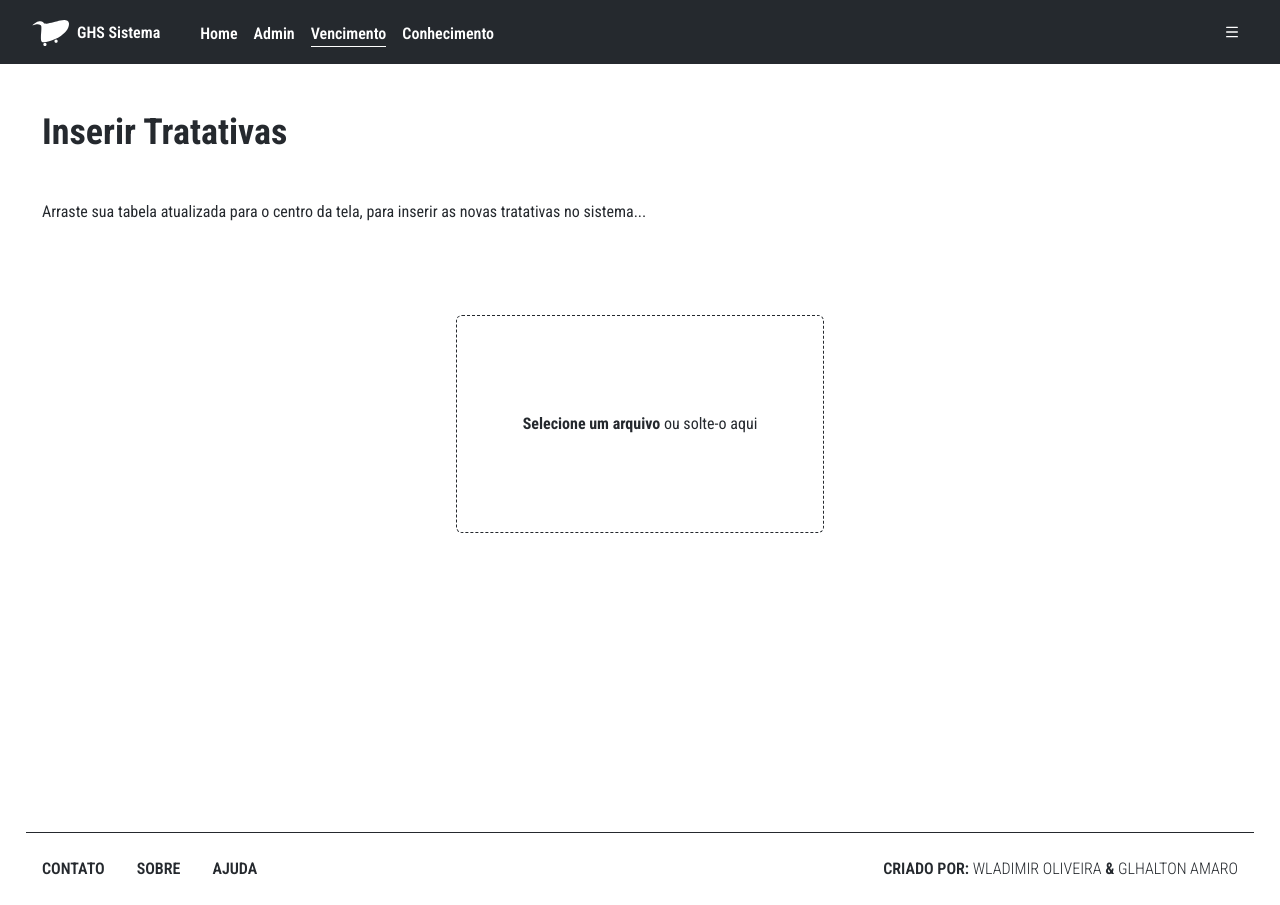
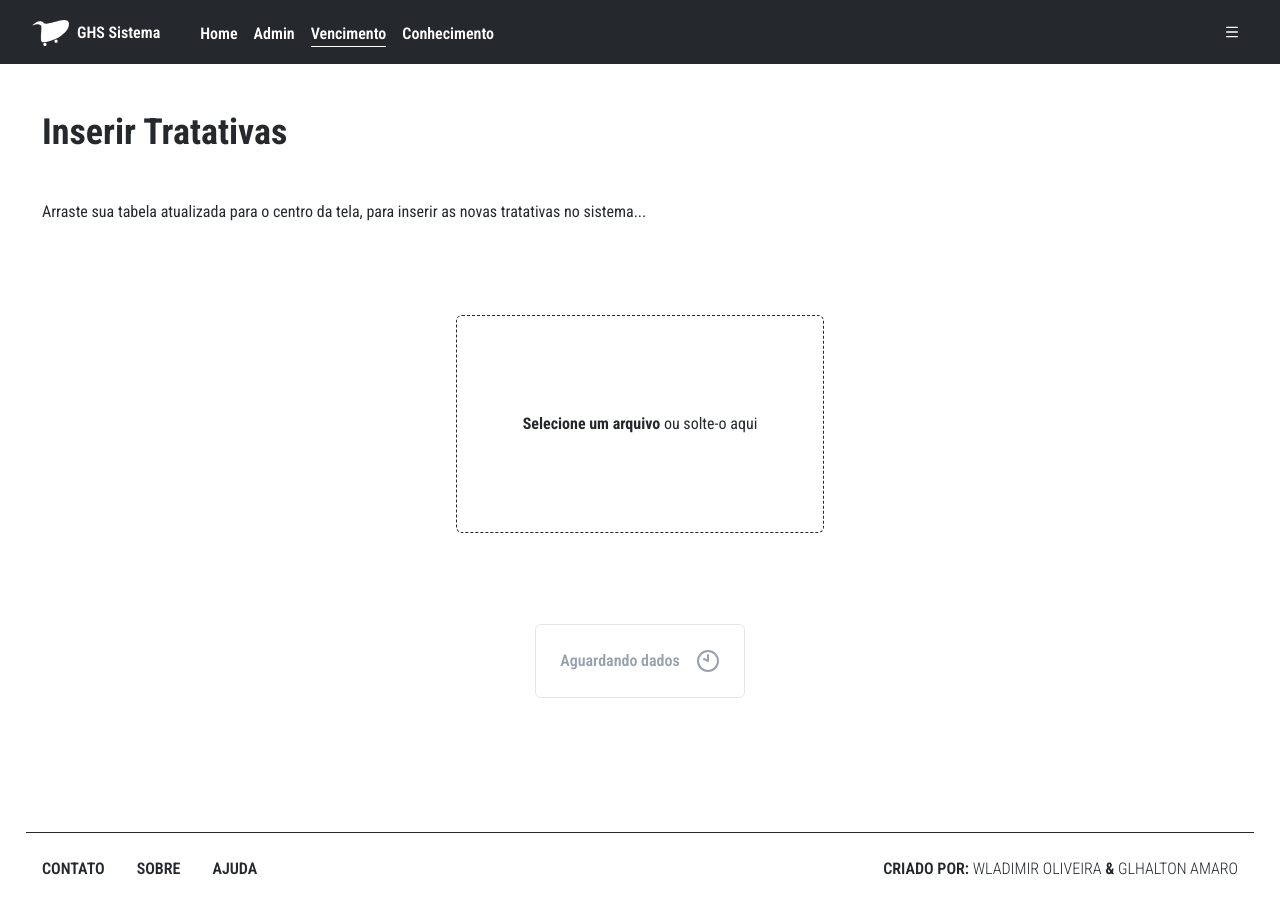
Before and after one commit to wladimiroliveira/hipersenna-saas, a Next.js app: page /vencimento/tratamento in a window 1280 px wide. Built offline with nearby package versions, Linux system fonts and the light colour scheme; no server answers.

Commit message:
create `upload table` screen

```diff
--- a/src/app/(modules)/vencimento/tratamento/page.js
+++ b/src/app/(modules)/vencimento/tratamento/page.js
@@ -1,49 +1,9 @@
-"use client";
-
-import { useState } from "react";
-import estilos from "@/components/ui/styles/treatment.module.css";
+import { TreatmentController } from "@/components/controlers/treatment.controller";
 
 export default function Page() {
-  const [labelInsert, setLabelInsert] = useState("");
   return (
-    <div
-      className="pl-4 pr-4"
-      style={{
-        minHeight: "calc(100vh - 64px)",
-      }}
-    >
-      <div className="pt-12 pb-12">
-        <h1 className="text-4xl text-primaria font-bold">Inserir Tratativas</h1>
-      </div>
-      <div>
-        <p>Arraste sua tabela atualizada para o centro da tela, para inserir as novas tratativas no sistema...</p>
-        <div className="flex items-center justify-center h-[50vh]">
-          <label
-            htmlFor="file"
-            className={`${estilos.label} w-[400px] h-[250px] bg-secundaria cursor-pointer rounded-xl transition-colors hover:bg-gray-200`}
-          >
-            <div className="flex items-center justify-center border-1 border-dashed border-primaria m-4 rounded-sm">
-              <p>
-                {labelInsert ? (
-                  labelInsert
-                ) : (
-                  <>
-                    <strong>Selecione um arquivo</strong> ou solte-o aqui
-                  </>
-                )}
-              </p>
-            </div>
-            <input
-              type="file"
-              accept=".xlsx, .xls"
-              onChange={(value) => {
-                setLabelInsert(value.target.files[0].name);
-              }}
-              className="opacity-0"
-            />
-          </label>
-        </div>
-      </div>
+    <div>
+      <TreatmentController />
     </div>
   );
 }
--- /dev/null
+++ b/src/app/api/v1/validities/treat/route.js
@@ -0,0 +1,16 @@
+import { cookies } from "next/headers";
+import { UploadTable } from "@/components/models/xlsxHandler.model";
+
+export async function POST(request) {
+  try {
+    const products = await request.json();
+    return Response.json([
+      {
+        status: 200,
+      },
+    ]);
+  } catch (err) {
+    console.error(err);
+    throw err;
+  }
+}
--- /dev/null
+++ b/src/components/controlers/treatment.controller.js
@@ -0,0 +1,141 @@
+"use client";
+
+import { useState } from "react";
+import estilos from "@/components/ui/styles/treatment.module.css";
+import { Button } from "@/components/ui/button";
+import { Check, CheckCircle2Icon, Clock10Icon, Save, SaveIcon } from "lucide-react";
+import clsx from "clsx";
+import { UploadTable } from "../models/xlsxHandler.model";
+
+export function TreatmentController() {
+  const [labelInsert, setLabelInsert] = useState("");
+  const [isDragging, setIsDragging] = useState(false);
+  const [dataTable, setDataTable] = useState([]);
+  const [sendButtonState, setSendBunttonState] = useState("waiting");
+
+  return (
+    <div
+      className="pl-4 pr-4"
+      style={{
+        minHeight: "calc(100vh - 64px)",
+      }}
+    >
+      <div className="pt-12 pb-12">
+        <h1 className="text-4xl text-primaria font-bold">Inserir Tratativas</h1>
+      </div>
+      <div>
+        <p>Arraste sua tabela atualizada para o centro da tela, para inserir as novas tratativas no sistema...</p>
+        <div className="flex items-center justify-center h-[50vh]">
+          <label
+            htmlFor="file"
+            className={`${estilos.label} w-[400px] h-[250px] bg-secundaria cursor-pointer rounded-xl transition-colors hover:bg-gray-200`}
+            onDragEnter={(e) => {
+              e.preventDefault();
+              setIsDragging(true);
+            }}
+            onDragLeave={(e) => {
+              e.preventDefault();
+              setIsDragging(false);
+            }}
+            onDragOver={(e) => {
+              e.preventDefault();
+              setIsDragging(true);
+            }}
+            onDrop={(e) => {
+              e.preventDefault();
+              setIsDragging(false);
+
+              const file = e.dataTransfer.files[0];
+              if (file) {
+                setLabelInsert(file.name);
+                setDataTable(file);
+                setSendBunttonState("ready");
+              }
+            }}
+          >
+            <div
+              className={`flex items-center pl-8 pr-8 justify-center border-1 border-dashed border-primaria m-4 rounded-sm ${isDragging ? "bg-gray-200" : ""}`}
+            >
+              <p className="text-center">
+                {labelInsert ? (
+                  labelInsert
+                ) : (
+                  <>
+                    <strong>Selecione um arquivo</strong> ou solte-o aqui
+                  </>
+                )}
+              </p>
+            </div>
+            <input
+              type="file"
+              accept=".xlsx, .xls"
+              onChange={(value) => {
+                setLabelInsert(value.target.files[0].name);
+                setDataTable(value.target.files[0]);
+                setSendBunttonState("ready");
+              }}
+              className="opacity-0"
+            />
+          </label>
+        </div>
+        <div className="flex items-center justify-center">
+          <button
+            onClick={async (e) => {
+              e.preventDefault();
+              setSendBunttonState("sending");
+              const products = await UploadTable(dataTable);
+              const responseResult = await fetch("/api/v1/validities/treat", {
+                method: "POST",
+                headers: {
+                  "Content-Type": "application/json",
+                },
+                body: JSON.stringify(products),
+              });
+              const responseValue = await responseResult.json();
+              if (responseValue[0].status === 200) {
+                setSendBunttonState("sended");
+                setLabelInsert("Dados salavos com sucesso. Selecione ou arraste um novo arquivo para inseri-lo");
+              }
+            }}
+            disabled={sendButtonState === "ready" ? false : true}
+            className={clsx(
+              "flex flex-row gap-4 font-semibold transition-colors items-center border-1 borda-gay40 p-6 rounded-sm",
+              {
+                "text-gray-400 hover:text-gray-400": sendButtonState === "waiting",
+                "bg-orange-400 border-0 text-lg text-secundaria hover:bg-orange-700 cursor-pointer":
+                  sendButtonState === "ready",
+                "bg-blue-400 border-0 text-lg text-secundaria": sendButtonState === "sending",
+                "bg-green-400 border-0 text-lg text-secundaria": sendButtonState === "sended",
+              },
+            )}
+          >
+            {sendButtonState === "waiting" ? (
+              <>
+                Aguardando dados
+                <Clock10Icon />
+              </>
+            ) : sendButtonState === "ready" ? (
+              <>
+                Salvar dados
+                <Save className="text-secundaria" />
+              </>
+            ) : sendButtonState === "sending" ? (
+              <>
+                Salvando os dados
+                <svg
+                  className={clsx("size-5 animate-spin border-3 border-primaria border-t-secundaria rounded-[50%]", {})}
+                  viewBox="0 0 24 24"
+                ></svg>
+              </>
+            ) : (
+              <>
+                Dados salvos
+                <Check />
+              </>
+            )}
+          </button>
+        </div>
+      </div>
+    </div>
+  );
+}
```
Also changed, not shown: src/components/ui/button.jsx (+11 -24 lines).
